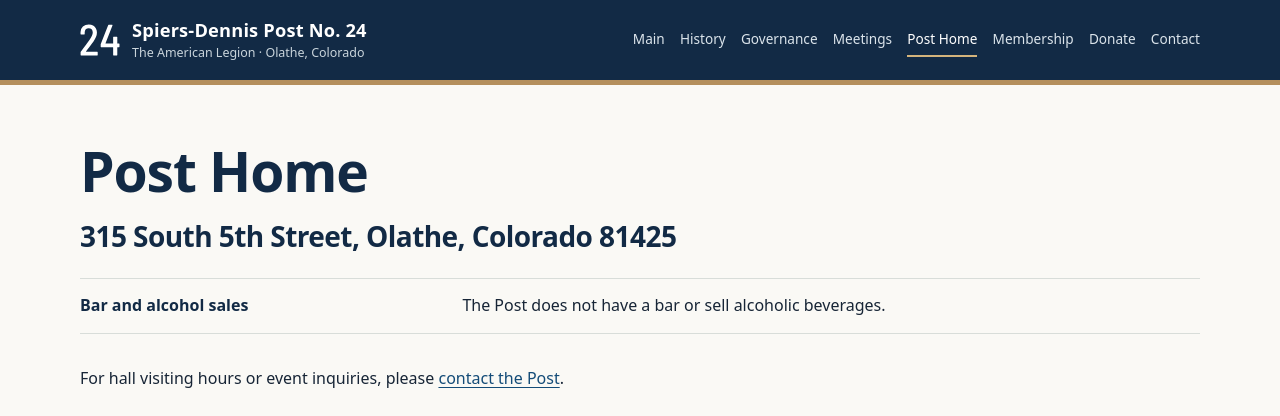
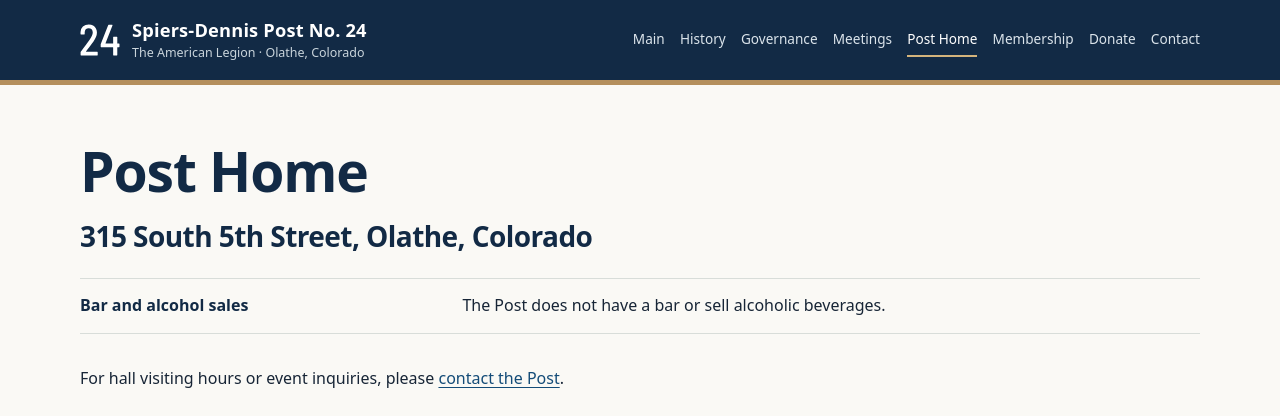
Before and after one commit to SPIERS-DENNIS-POST/spiers-dennis-post.github.io, a Jekyll site: the page built from building/index.md, in a window 1280 px wide. Shown: the top 416 px of the page. Built offline with Jekyll 4.4.1, drawn with Linux system fonts in a browser that asks for light colours.

Commit message:
Remove ZIP code from Post Home address

```diff
--- a/building/index.md
+++ b/building/index.md
@@ -6,7 +6,7 @@
 documents: []
 ---
 # Post Home
-<h2 class="post-home-address">315 South 5th Street, Olathe, Colorado 81425</h2>
+<h2 class="post-home-address">315 South 5th Street, Olathe, Colorado</h2>
 <dl class="fact-list">
 <div class="fact-row"><dt>Bar and alcohol sales</dt><dd>The Post does not have a bar or sell alcoholic beverages.</dd></div>
 </dl>
```
